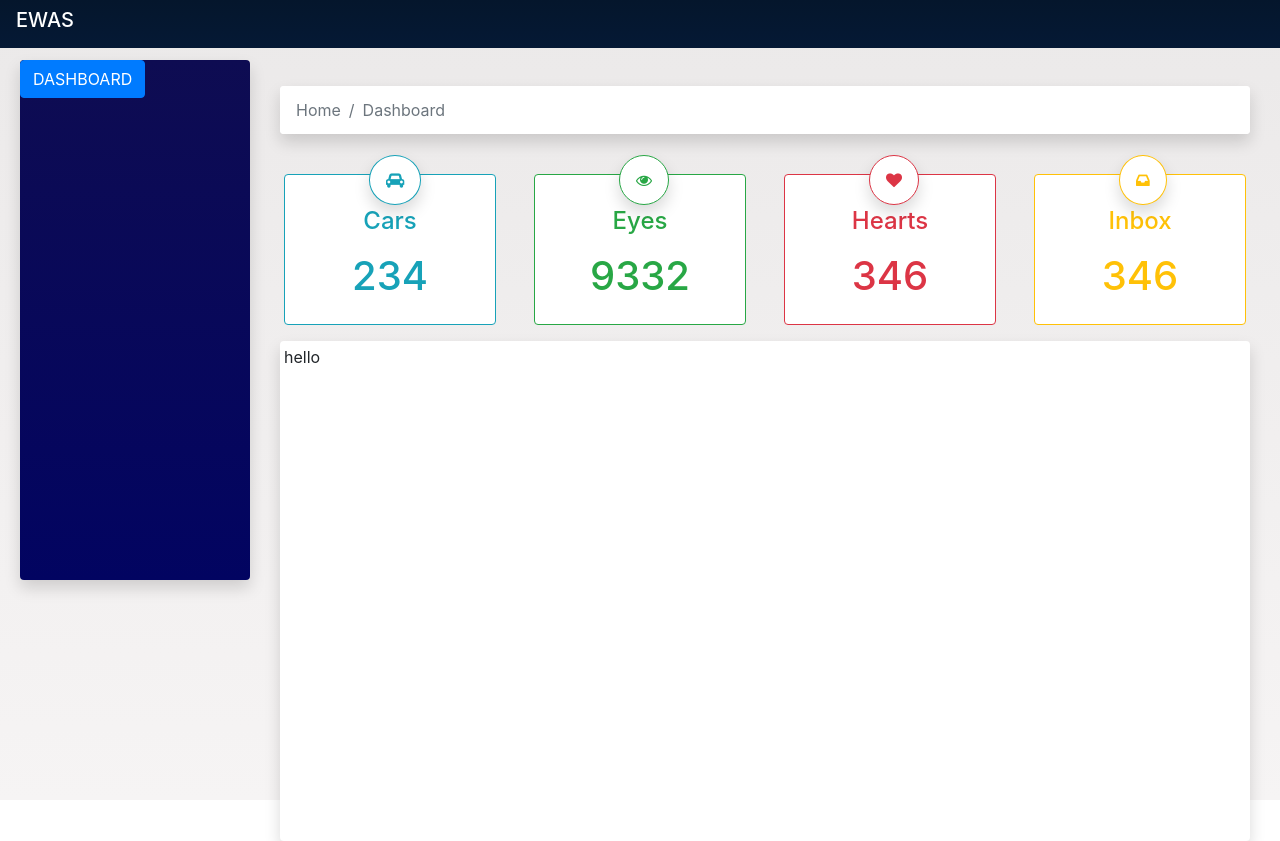
After one commit to john-paul-vistal/election-web-app, a Node server app: template views/admin/dashboard.ejs in a window 1280 px wide. The commit adds this page. Run offline with Node 20, Linux system fonts and the light colour scheme; the template is opened without the code that fills it, so the values that code supplies are empty; some libraries are stand-ins or nearby versions.

Commit message:
Dashboard Design

```diff
--- a/controllers/adminController.js
+++ b/controllers/adminController.js
@@ -3,7 +3,7 @@ const parseRequestBody = require("../utilities/parseRequestBody");
 
 const getMainPage = (request, response) => {
     try {
-        response.render("dashboard")
+        response.render("./admin/dashboard")
     } catch (e) {
         return response.status(400).json({
             error: e,
--- a/public/css/custom.css
+++ b/public/css/custom.css
@@ -2,3 +2,140 @@ body {
     background: linear-gradient(rgb(235, 233, 233), rgb(246, 244, 244)) no-repeat;
     background-size: cover;
 }
+
+html {
+    height: 100%;
+}
+
+#wrapper {
+    padding-left: 250px;
+    transition: all 0.4s ease 0s;
+}
+
+#sidebar-wrapper {
+    margin-left: -230px;
+    top: 60px;
+    left: 250px;
+    width: 230px;
+    background: linear-gradient(#0e0c52, #020461);
+    position: fixed;
+    height: 65%;
+    overflow-y: auto;
+    z-index: 9999;
+    transition: all 0.4s ease 0s;
+}
+
+#wrapper.active {
+    padding-left: 0;
+}
+
+#wrapper.active #header {
+    padding-left: 0;
+}
+
+#wrapper.active #sidebar-wrapper {
+    left: 0;
+}
+
+#page-content-wrapper {
+    width: 100%;
+    padding-top: 70px;
+    padding-left: 15px;
+    padding-right: 15px;
+    transition: all 0.4s ease 0s;
+}
+
+@media (max-width:954px) {
+    #wrapper {
+        padding-left: 0;
+    }
+    #sidebar-wrapper {
+        left: 0;
+    }
+    #wrapper.active {
+        position: relative;
+        left: 250px;
+    }
+    #wrapper.active #sidebar-wrapper {
+        left: 250px;
+        width: 250px;
+        transition: all 0.4s ease 0s;
+    }
+    #menu-toggle {
+        display: inline-block;
+    }
+}
+
+
+/* ------scroll bar--------------------- */
+
+::-webkit-scrollbar {
+    width: 8px;
+    height: 7px;
+}
+
+ ::-webkit-scrollbar-button {
+    width: 8px;
+    height: 0px;
+}
+
+ ::-webkit-scrollbar-thumb {
+    background: #787d86;
+    border: 0px none #ffffff;
+    border-radius: 0px;
+}
+
+ ::-webkit-scrollbar-thumb:hover {
+    background: #787d86;
+}
+
+ ::-webkit-scrollbar-thumb:active {
+    background: #787d86;
+}
+
+ ::-webkit-scrollbar-track {
+    background: transparent;
+    border: 0px none #ffffff;
+    border-radius: 50px;
+}
+
+ ::-webkit-scrollbar-track:hover {
+    background: transparent;
+}
+
+ ::-webkit-scrollbar-track:active {
+    background: transparent;
+}
+
+ ::-webkit-scrollbar-corner {
+    background: transparent;
+}
+
+.dash-card {
+    position: absolute;
+    left: 40%;
+    top: -20px;
+    border-radius: 50%;
+}
+
+@media (max-width:954px) {
+    .dash-card {
+        left: 10%;
+    }
+}
+
+.w3-animate-top {
+    position: relative;
+    animation: animatetop 0.4s
+}
+
+@keyframes animatetop {
+    from {
+        top: -300px;
+        opacity: 0
+    }
+    to {
+        top: 0px;
+        opacity: 1
+    }
+}
--- /dev/null
+++ b/views/admin/dashboard.ejs
@@ -0,0 +1,95 @@
+<!DOCTYPE html>
+<html lang="en">
+
+<head>
+    <meta charset="UTF-8">
+    <meta name="viewport" content="width=device-width, initial-scale=1.0">
+    <title>EWAS</title>
+    <link rel="stylesheet" href="https://cdn.jsdelivr.net/npm/bootstrap@4.5.3/dist/css/bootstrap.min.css" integrity="sha384-TX8t27EcRE3e/ihU7zmQxVncDAy5uIKz4rEkgIXeMed4M0jlfIDPvg6uqKI2xXr2" crossorigin="anonymous">
+    <script src="https://code.jquery.com/jquery-3.5.1.slim.min.js" integrity="sha384-DfXdz2htPH0lsSSs5nCTpuj/zy4C+OGpamoFVy38MVBnE+IbbVYUew+OrCXaRkfj" crossorigin="anonymous"></script>
+    <script src="https://cdn.jsdelivr.net/npm/bootstrap@4.5.3/dist/js/bootstrap.bundle.min.js" integrity="sha384-ho+j7jyWK8fNQe+A12Hb8AhRq26LrZ/JpcUGGOn+Y7RsweNrtN/tE3MoK7ZeZDyx" crossorigin="anonymous"></script>
+    <link rel="stylesheet" href="https://cdnjs.cloudflare.com/ajax/libs/font-awesome/4.7.0/css/font-awesome.min.css">
+    <link rel="stylesheet" href="../public/css/custom.css">
+</head>
+
+<body>
+
+    <nav class="navbar fixed-top" style="background: linear-gradient( rgb(5, 22, 44), rgb(5, 25, 53));">
+        <h5 class="text-white">EWAS</h5>
+    </nav>
+    <div id="wrapper">
+        <div id="sidebar-wrapper" class="rounded shadow">
+            <nav class="sidebar-nav">
+                <button class="btn btn-primary">DASHBOARD</button>
+            </nav>
+        </div>
+
+        <!-- Page content -->
+        <div id="page-content-wrapper">
+            <div class="page-content">
+                <div class="container">
+                    <div class="bg-white shadow  my-3 rounded">
+
+                        <ol class="breadcrumb bg-white mb-1">
+                            <li class="breadcrumb-item active" aria-current="page">Home</li>
+                            <li class="breadcrumb-item active" aria-current="page">Dashboard</li>
+                        </ol>
+
+                    </div>
+                    <div class="row mt-2">
+                        <div class="col-md-3">
+                            <div class="card border-info mx-sm-1 p-3 mt-4">
+                                <div class="card border-info shadow text-info p-3 dash-card"><span class="fa fa-car" aria-hidden="true"></span></div>
+                                <div class="text-info text-center mt-3 rounded-circle">
+                                    <h4>Cars</h4>
+                                </div>
+                                <div class="text-info text-center mt-2">
+                                    <h1>234</h1>
+                                </div>
+                            </div>
+                        </div>
+                        <div class="col-md-3">
+                            <div class="card border-success mx-sm-1 p-3 mt-4">
+                                <div class="card border-success shadow text-success p-3 dash-card"><span class="fa fa-eye" aria-hidden="true"></span></div>
+                                <div class="text-success text-center mt-3">
+                                    <h4>Eyes</h4>
+                                </div>
+                                <div class="text-success text-center mt-2">
+                                    <h1>9332</h1>
+                                </div>
+                            </div>
+                        </div>
+                        <div class="col-md-3">
+                            <div class="card border-danger mx-sm-1 p-3 mt-4">
+                                <div class="card border-danger shadow text-danger p-3 dash-card"><span class="fa fa-heart" aria-hidden="true"></span></div>
+                                <div class="text-danger text-center mt-3">
+                                    <h4>Hearts</h4>
+                                </div>
+                                <div class="text-danger text-center mt-2">
+                                    <h1>346</h1>
+                                </div>
+                            </div>
+                        </div>
+                        <div class="col-md-3">
+                            <div class="card border-warning mx-sm-1 p-3 mt-4">
+                                <div class="card border-warning shadow text-warning p-3 dash-card"><span class="fa fa-inbox" aria-hidden="true"></span></div>
+                                <div class="text-warning text-center mt-3">
+                                    <h4>Inbox</h4>
+                                </div>
+                                <div class="text-warning text-center mt-2">
+                                    <h1>346</h1>
+                                </div>
+                            </div>
+                        </div>
+                    </div>
+                    <div class="bg-white shadow rounded my-3 p-1" style="height: 500px;">
+                        hello
+                    </div>
+
+                </div>
+            </div>
+        </div>
+    </div>
+</body>
+
+</html>
```
Also changed, not shown: views/dashboard.ejs (deleted, +0 -47 lines).
